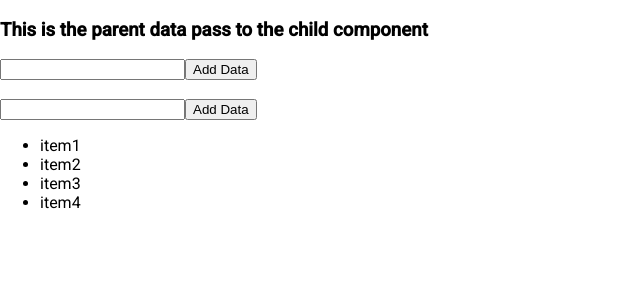
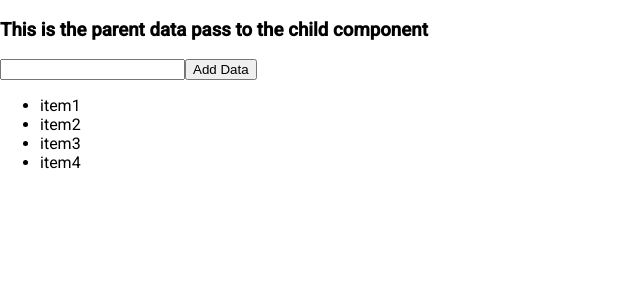
Before and after one commit to ui-vivek/angular-practice, an Angular app: page / in a window 1280 px wide. Shown: the top 300 px of the page, without its empty margins (0-640 px from the left). Built offline with nearby package versions, Linux system fonts and the light colour scheme.

Commit message:
data get from parent to child and from child to parent together

```diff
--- a/src/app/parent/parent.component.html
+++ b/src/app/parent/parent.component.html
@@ -1,5 +1,4 @@
-<app-child [item]="currentItem"></app-child>
-<app-child (data)="addItem($event)"></app-child>
+<app-child [item]="currentItem" (data)="addItem($event)"></app-child>
 <ul>
     <li *ngFor="let item of items">{{item}}</li>
 </ul>
```
